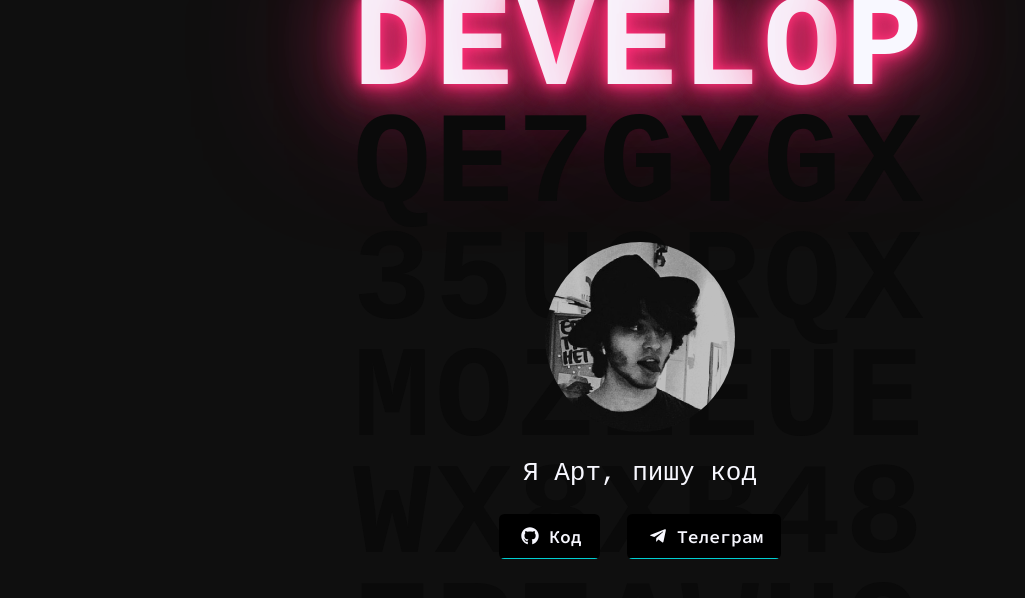
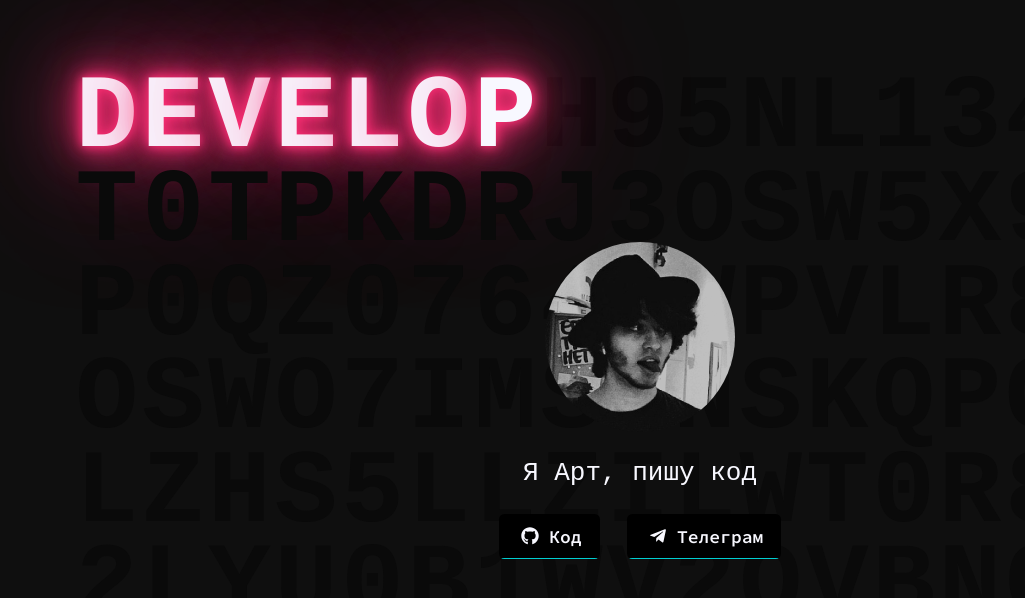
Before and after one commit to artginzburg/artginzburg.github.io, a React (Create React App) app: page / in a window 1280 px wide. Shown: the top 598 px of the page, without its empty margins (0-1025 px from the left). Built offline with nearby package versions, Linux system fonts and the light colour scheme; a web font is replaced by a local one.

Commit message:
fix a warning

```diff
--- a/src/components/Home/Home.jsx
+++ b/src/components/Home/Home.jsx
@@ -25,7 +25,7 @@ function makeIdMultiple(length, quantity) {
 
 function makeHiddenWords(words) {
   const longestWordLength = words.sort((a, b) => b.length - a.length)[0].length;
-  const length = longestWordLength; // 29
+  const length = longestWordLength + 10; // 29
   const quantity = longestWordLength; // 13
   var randomGrid = makeIdMultiple(length, quantity); // Ideally, length should be longestWord + 21 and quantity should be longestWord + 5
   words.forEach((word) => {
@@ -55,13 +55,14 @@ function makeHiddenWords(words) {
             </span>
           );
         } else {
-          wordCharacters.forEach((character) => {
+          for (let index = 0; index < wordCharacters.length; index++) {
+            const character = wordCharacters[index];
             currentGridLine[currentHorizontalCell] = (
               <span key={currentHorizontalCell++} className="hiddenWords__char-active">
                 {character}
               </span>
             );
-          });
+          }
         }
 
         randomGridReplaced.push(
--- a/src/components/Home/Home.scss
+++ b/src/components/Home/Home.scss
@@ -123,7 +123,7 @@
     text-transform: uppercase;
     font-weight: 900;
     color: $inactive-color;
-    font-size: 5em; // 5em
+    font-size: 4em; // 5em
     line-height: 0.9em;
     letter-spacing: 4px;
 
```
